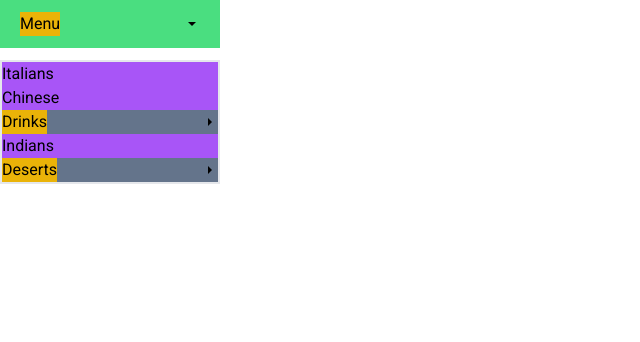
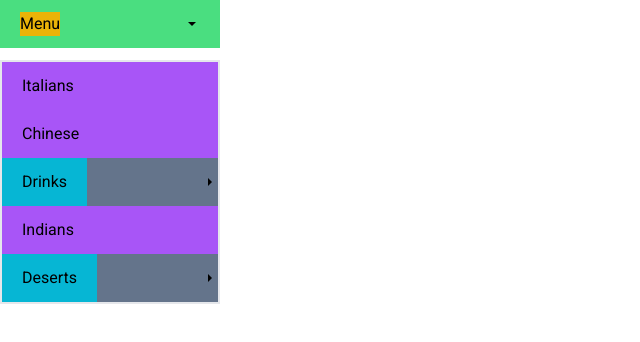
Before and after one commit to LinoXsama/componenty, a Next.js app: page / in a window 1280 px wide. Both pictures are taken after a click on the button "Menu". Shown: the top 342 px of the page, without its empty margins (0-640 px from the left). Built offline with nearby package versions, Linux system fonts and the light colour scheme.

Commit message:
Ajout de padding: 12px 20px à la classe link + création du sélecteur .submenu-toggle>span avec la padding: 12px 20px !

```diff
--- a/app/globals.css
+++ b/app/globals.css
@@ -92,4 +92,9 @@ li,
 .link {
   display: block;
   width: 100%;
+  padding: 12px 20px;
 }
+
+.submenu-toggle>span {
+  padding: 12px 20px;
+}
--- a/components/test.jsx
+++ b/components/test.jsx
@@ -25,7 +25,7 @@ const DropdownMenu = () => {
 				<li className='bg-slate-500 menu-item'><Link href='/' className='bg-purple-500 link'>Italians</Link></li>
 				<li className='bg-slate-500 menu-item'><Link href='/' className='bg-purple-500 link'>Chinese</Link></li>
 				<li className='bg-slate-500 menu-item submenu-toggle'>
-					<span className='bg-yellow-500'>Drinks</span>
+					<span className='bg-cyan-500'>Drinks</span>
 					<IoMdArrowDropright color='#db8400' className='icon' />
 
 					<ul className='bg-red-500 submenu'>
@@ -37,7 +37,7 @@ const DropdownMenu = () => {
 				</li>
 				<li className='bg-slate-500 menu-item'><Link href='/' className='bg-purple-500 link'>Indians</Link></li>
 				<li className='bg-slate-500 menu-item submenu-toggle'>
-					<span className='bg-yellow-500'>Deserts</span>
+					<span className='bg-cyan-500'>Deserts</span>
 					<IoMdArrowDropright color='#db8400' className='icon' />
 
 					<ul className='bg-red-500 submenu'>
```
